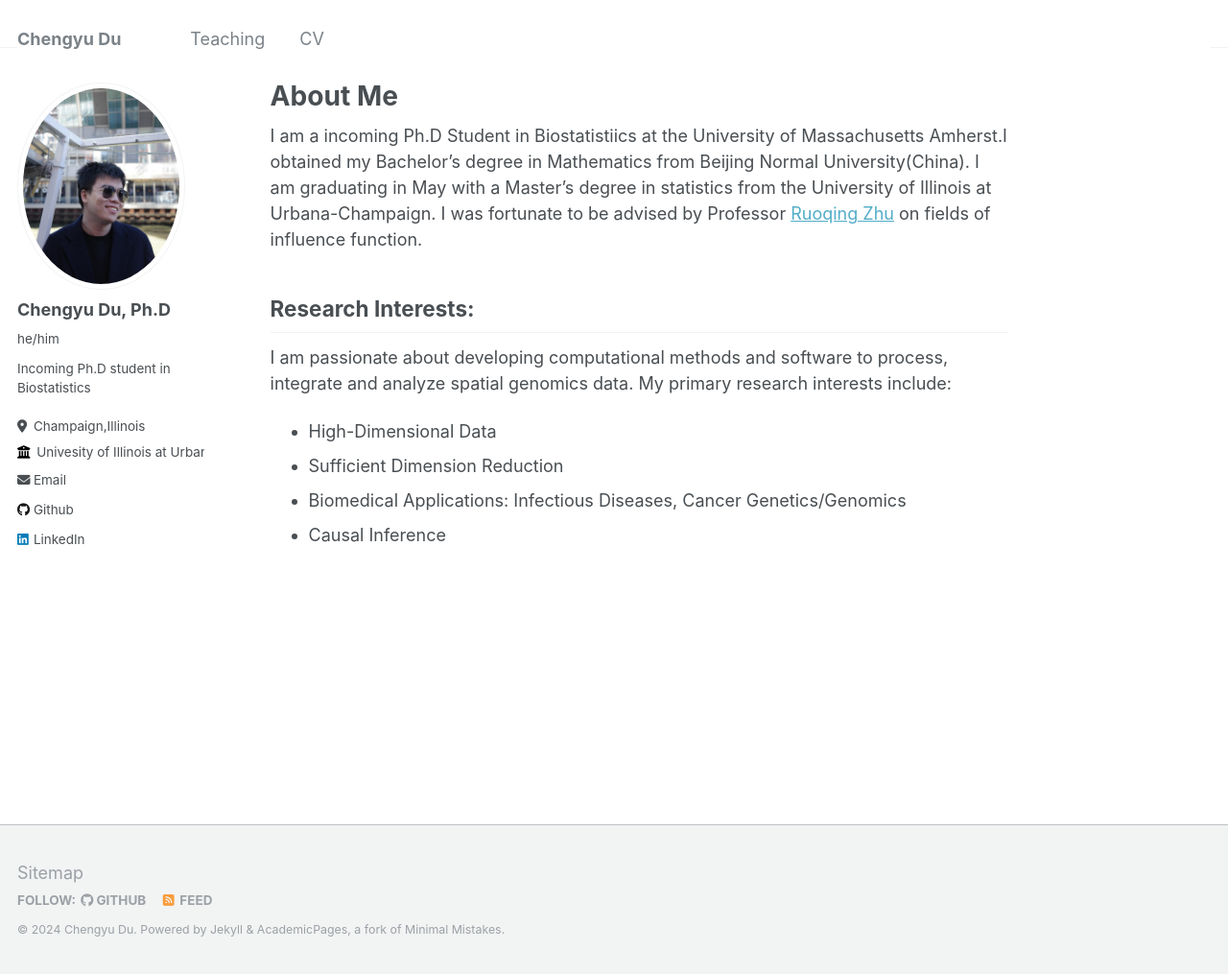
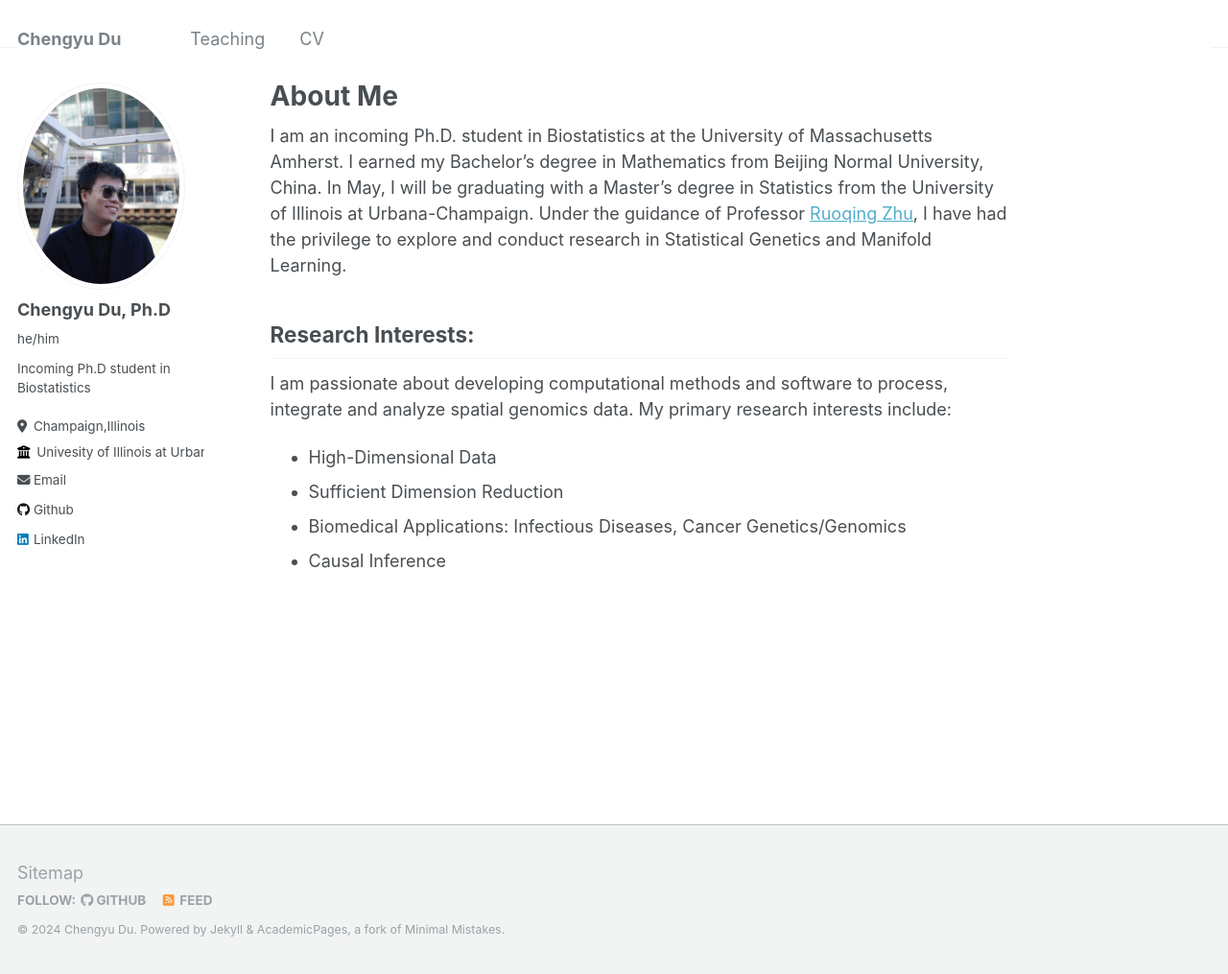
Before and after one commit to ChengyuRicardoDu/ChengyuRicardoDu.github.io, a Jekyll site: the page built from _pages/about.md, in a window 1280 px wide and 1015 px high. Shown: the whole window at 96% size. Built offline with Jekyll 4.4.1, drawn with Linux system fonts in a browser that asks for light colours.

Commit message:
Update about.md

```diff
--- a/_pages/about.md
+++ b/_pages/about.md
@@ -9,7 +9,7 @@ redirect_from:
 
 
 
-I am a incoming Ph.D Student in Biostatistiics at the University of Massachusetts Amherst.I obtained my Bachelor’s degree in Mathematics from Beijing Normal University(China). I am graduating in May with a Master's degree in statistics from the University of Illinois at Urbana-Champaign. I was fortunate to be advised by Professor [Ruoqing Zhu](https://sites.google.com/site/teazrq/home) on fields of influence function.
+I am an incoming Ph.D. student in Biostatistics at the University of Massachusetts Amherst. I earned my Bachelor's degree in Mathematics from Beijing Normal University, China. In May, I will be graduating with a Master's degree in Statistics from the University of Illinois at Urbana-Champaign. Under the guidance of Professor [Ruoqing Zhu](https://sites.google.com/site/teazrq/home), I have had the privilege to explore and conduct research in Statistical Genetics and Manifold Learning.
 
 
 Research Interests:
```
